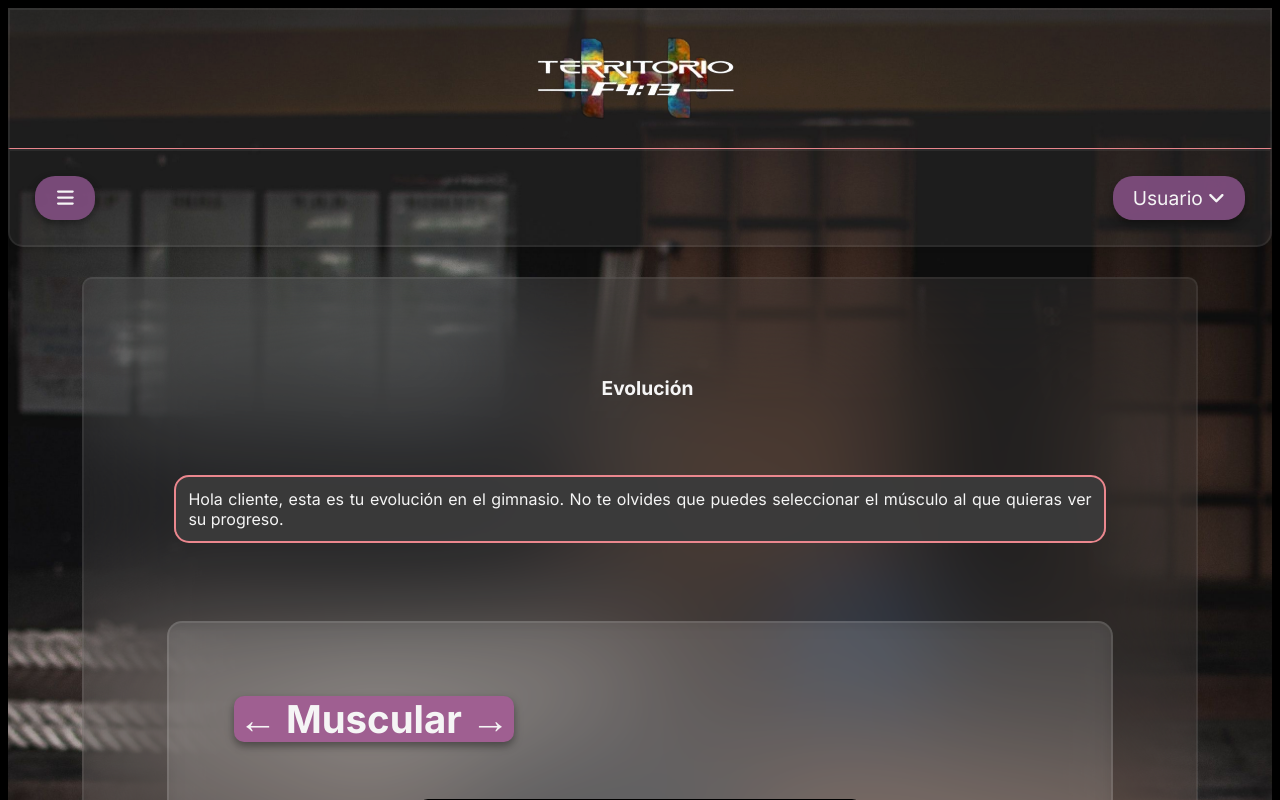
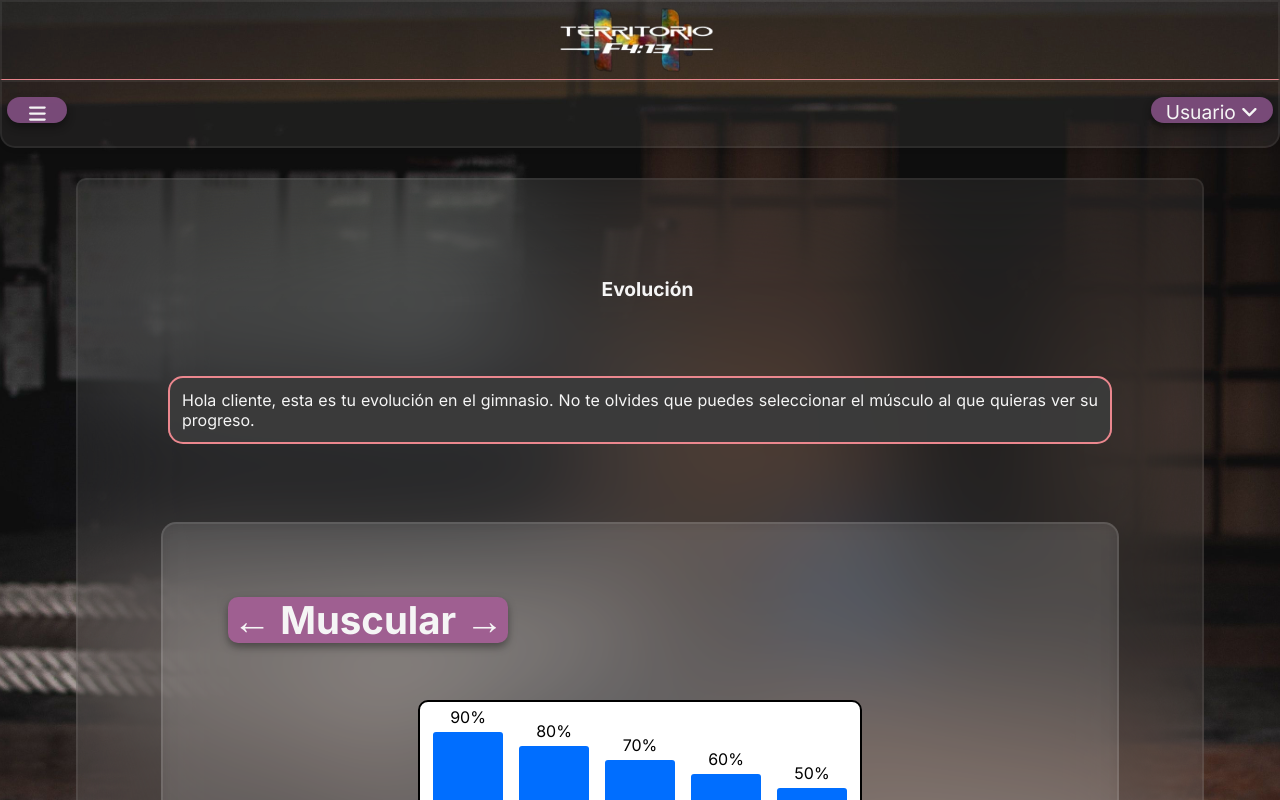
Before and after one commit to Ferchox/componentes, a React (Vite) app: page /EvaluacionUsuario in a window 1280 px wide. Shown: the top 800 px of the page. Built offline with nearby package versions, Linux system fonts and the light colour scheme; no server answers.

Commit message:
arreglando css

```diff
--- a/src/components/general/moleculas/DropdownPerfil.css
+++ b/src/components/general/moleculas/DropdownPerfil.css
@@ -1,18 +1,20 @@
 .dropdown {
   position: relative;
   display: inline-block;
+  z-index: 10;
 }
 
 .dropdown-toggle {
   background: var(--morado-oscuro);
   color: var(--blanco);
-  padding: 10px 20px;
+  padding: 3px 15px;
   border: none;
   border-radius: 20px;
   cursor: pointer;
   font-size: 1.2em;
   transition: background-color 0.3s;
   box-shadow: 0 4px 8px rgba(0, 0, 0, 0.397);
+  height: 40%;
 }
 
 .dropdown-toggle:hover {
@@ -30,7 +32,7 @@
   border-radius: 20px;
   padding: 10px 0;
   list-style: none;
-  margin: 2px;
+  margin: 0;
   border: 2px solid #fafafa10;
   box-shadow: 0 4px 8px rgba(0, 0, 0, 0.2);
 }
--- a/src/components/general/moleculas/MenuOpciones.css
+++ b/src/components/general/moleculas/MenuOpciones.css
@@ -1,12 +1,13 @@
 .menu-opciones {
     position: relative;
     display: inline-block;
+    z-index: 10;
 }
 
 .menu-boton-desplegar {
     background: var(--morado-oscuro);
     color: var(--blanco);
-    padding: 10px 20px;
+    padding: 5px 15px;
     border: none;
     border-radius: 20px;
     width: 60px;
@@ -14,6 +15,7 @@
     font-size: 1.2em;
     transition: background-color 0.3s;
     box-shadow: 0 4px 8px rgba(0, 0, 0, 0.397);
+    height: 40%;
 }
 
 .menu-boton-desplegar:hover {
@@ -31,7 +33,7 @@
     border-radius: 20px;
     padding: 10px 0;
     list-style: none;
-    margin: 2px;
+    margin: 0;
     border: 2px solid #fafafa10;
     box-shadow: 0 4px 8px rgba(0, 0, 0, 0.2);
 }
--- a/src/components/general/organismos/BarraNavegacion.css
+++ b/src/components/general/organismos/BarraNavegacion.css
@@ -1,8 +1,9 @@
 .barra-navegacion {
+    height: auto;
     margin-bottom: 30px;
     display: flex;
     justify-content: space-between;
-    padding: 10px 20px;
+    padding: 0;
     border: 2px solid #fafafa10;
     background: #fafafa10;
     backdrop-filter: blur(50rem);
--- a/src/components/general/organismos/Cabecera.css
+++ b/src/components/general/organismos/Cabecera.css
@@ -7,7 +7,7 @@
     backdrop-filter: blur(50rem);
     border-bottom: 1px solid var(--rosa);
     width: 100%;
-    height: auto;
+    height: 10vh;
     box-sizing: border-box;
     text-align: center;
 }
@@ -15,3 +15,7 @@
 .logo-gym {
     display: inline-block;
 }
+
+.logo-gym img {
+    height: 13vh;
+}
--- a/src/components/general/organismos/Cabecera.jsx
+++ b/src/components/general/organismos/Cabecera.jsx
@@ -9,7 +9,9 @@ const Cabecera = () => {
         <div>
             <header className='contenedor-cabecera'>
                 <div className="logo-gym">
-                    <NavLink to="/"><img src={gymLogo} alt="Gym Logo" className="logo-image" /></NavLink>
+                    <NavLink to="/">
+                        <img src={gymLogo} alt="Gym Logo" className="logo-image" />
+                    </NavLink>
                 </div>
             </header>
         </div>
--- a/src/index.css
+++ b/src/index.css
@@ -15,11 +15,16 @@
   --fondo-verde-menta: #F0FFF0;
 }
 
+html,
+body {
+  margin: 0;
+  padding: 0;
+}
+
 body {
   background-color: var(--fondo-negro);
   color: var(--blanco);
   font-family: 'Inter', sans-serif;
-  padding: 0px;
 }
 
 h1 {
```
